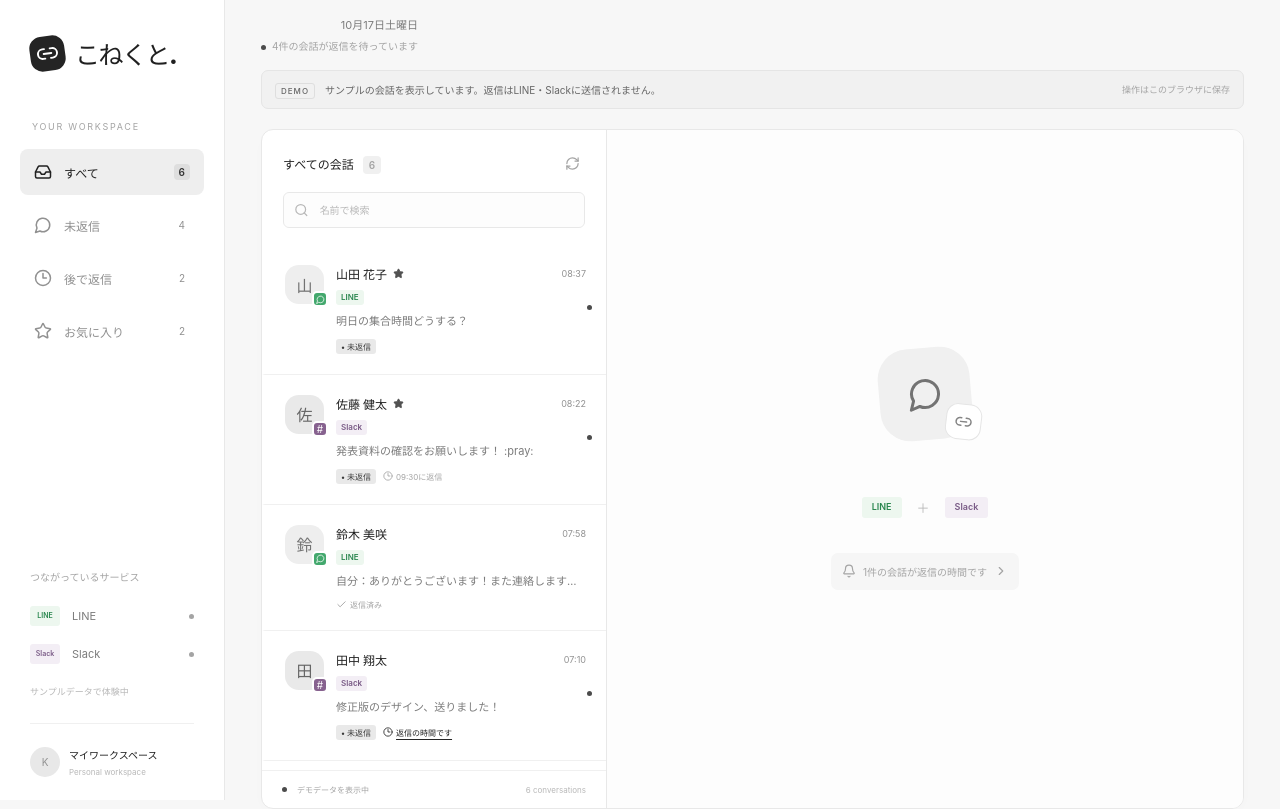
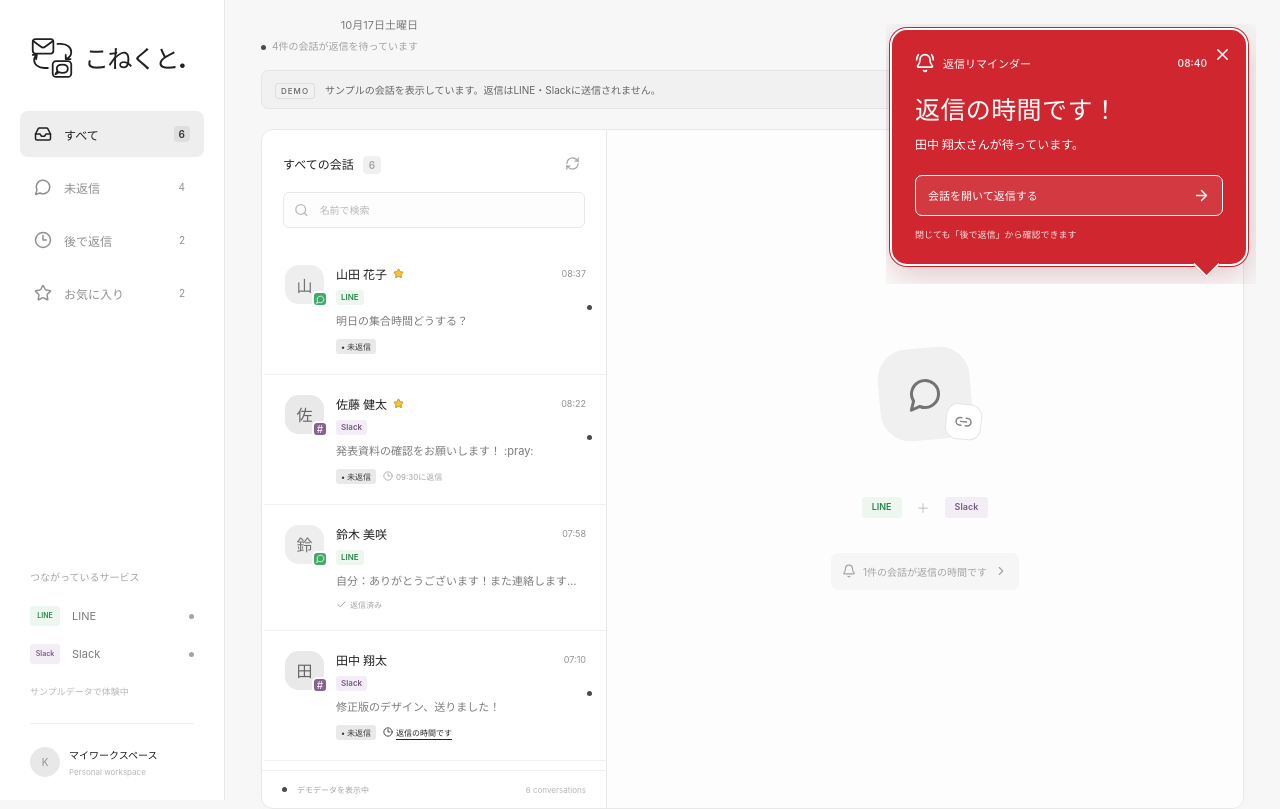
Before and after one commit to jphacks/os_2615, a React (Vite) app in the folder frontend/: page / in a window 1280 px wide. Built offline with nearby package versions, Linux system fonts and the light colour scheme.

Commit message:
feat(frontend): add reminder alerts, brand icon and yellow favorites

```diff
--- a/frontend/index.html
+++ b/frontend/index.html
@@ -3,7 +3,8 @@
   <head>
     <meta charset="UTF-8" />
     <meta name="viewport" content="width=device-width, initial-scale=1.0" />
-    <meta name="theme-color" content="#f6f7f9" />
+    <meta name="theme-color" content="#f7f7f7" />
+    <link rel="icon" type="image/svg+xml" href="/konekuto-icon.svg" />
     <!-- タイトルです．もっといいのあったらかえます． -->
     <title>こねくと｜konekuto</title>
   </head>
--- a/frontend/src/App.jsx
+++ b/frontend/src/App.jsx
@@ -16,6 +16,7 @@
 } from "lucide-react";
 import { api, isMock } from "./services/api";
 import ReminderCalendar from "./components/ReminderCalendar.jsx";
+import ReminderAlerts from "./components/ReminderAlerts.jsx";
 import { localDateTime } from "./components/reminderDate.js";
 const filters = [
   ["all", "すべて", Inbox],
@@ -125,11 +126,14 @@
   useEffect(() => {
     loadList();
     const t = setInterval(() => {
-      setNow(Date.now());
       loadList();
       if (activeRef.current) loadDetail(activeRef.current);
     }, 5000);
     return () => clearInterval(t);
+  }, []);
+  useEffect(() => {
+    const timer = setInterval(() => setNow(Date.now()), 1000);
+    return () => clearInterval(timer);
   }, []);
   useEffect(() => {
     end.current?.scrollIntoView({ block: "nearest", behavior: "smooth" });
@@ -259,13 +263,12 @@
       <aside className="sidebar">
         <a href="./" className="brand">
           <span>
-            <Link2 size={23} />
+            <img src="/konekuto-icon.svg" alt="" width="44" height="44" />
           </span>
           <b>
             こねくと<i>.</i>
           </b>
         </a>
-        <div className="workspace-label">YOUR WORKSPACE</div>
         <nav aria-label="受信箱フィルタ">
           {filters.map(([f, label, Icon]) => (
             <button
@@ -671,6 +674,7 @@
           </section>
         </div>
       </main>
+      <ReminderAlerts items={items} now={now} onOpen={open} />
       {notice && (
         <div className="toast" role="status">
           <Check size={16} />
--- /dev/null
+++ b/frontend/src/components/ReminderAlerts.jsx
@@ -0,0 +1,63 @@
+import React, { useState } from "react";
+import { BellRing, ArrowRight, X } from "lucide-react";
+import { dueReminderAlerts, reminderAlertKey } from "./reminderAlerts.js";
+export default function ReminderAlerts({ items, now, onOpen }) {
+  const [dismissed, setDismissed] = useState(() => new Set());
+  const due = dueReminderAlerts(items, now, dismissed);
+  const dismiss = (reminder) =>
+    setDismissed(
+      (previous) => new Set([...previous, reminderAlertKey(reminder)]),
+    );
+  if (!due.length) return null;
+  return (
+    <aside className="reminder-alert-stack" aria-label="返信リマインダー通知">
+      {due.slice(0, 3).map(({ contact, reminder }) => (
+        <section
+          className="reminder-alert"
+          key={reminderAlertKey(reminder)}
+          role="alert"
+        >
+          <button
+            className="reminder-alert-close"
+            aria-label={`${contact.displayName}さんの通知を閉じる`}
+            onClick={() => dismiss(reminder)}
+          >
+            <X size={19} />
+          </button>
+          <div className="reminder-alert-label">
+            <BellRing size={20} />
+            <span>返信リマインダー</span>
+            <span className="reminder-alert-time">
+              {new Date(reminder.remindAt).toLocaleTimeString("ja-JP", {
+                hour: "2-digit",
+                minute: "2-digit",
+              })}
+            </span>
+          </div>
+          <h2>返信の時間です！</h2>
+          <p>
+            <strong>{contact.displayName}</strong>さんが待っています。
+          </p>
+          <button
+            className="reminder-alert-open"
+            onClick={() => {
+              onOpen(contact.id);
+              dismiss(reminder);
+            }}
+          >
+            会話を開いて返信する
+            <ArrowRight size={17} />
+          </button>
+          <span className="reminder-alert-note">
+            閉じても「後で返信」から確認できます
+          </span>
+        </section>
+      ))}
+      {due.length > 3 && (
+        <div className="reminder-alert-more">
+          ほか {due.length - 3} 件のリマインダーがあります
+        </div>
+      )}
+    </aside>
+  );
+}
--- /dev/null
+++ b/frontend/src/components/reminderAlerts.js
@@ -0,0 +1,16 @@
+export const reminderAlertKey = (reminder) =>
+  `${reminder.id}:${reminder.remindAt}`;
+export function dueReminderAlerts(items, now, dismissed = new Set()) {
+  return items
+    .filter(
+      ({ reminder }) =>
+        reminder?.status === "pending" &&
+        Date.parse(reminder.remindAt) <= now &&
+        !dismissed.has(reminderAlertKey(reminder)),
+    )
+    .sort(
+      (a, b) =>
+        Date.parse(a.reminder.remindAt) - Date.parse(b.reminder.remindAt) ||
+        a.reminder.id.localeCompare(b.reminder.id),
+    );
+}
--- a/frontend/src/styles.css
+++ b/frontend/src/styles.css
@@ -80,11 +80,8 @@
   color: #696969;
   font-style: normal;
 }
-.workspace-label {
-  font-size: 9px;
-  letter-spacing: 1.7px;
-  color: #a4a4a4;
-  margin: 50px 12px 17px;
+.sidebar nav {
+  margin-top: 32px;
 }
 .nav-item {
   display: flex;
@@ -935,7 +932,6 @@
     gap: 0;
   }
   .brand b,
-  .workspace-label,
   .nav-item span,
   .nav-item small,
   .sidebar-bottom {
@@ -1251,40 +1247,318 @@
   color: var(--ink);
   background: var(--canvas);
 }
-.brand > span, .send-button, .calendar-days .selected-day,
+.brand > span,
+.send-button,
+.calendar-days .selected-day,
 .calendar-days .selected-day:hover:not(:disabled) {
   background: var(--control);
   color: white;
 }
-.brand i { color: var(--ink); }
-.send-button:hover:not(:disabled) { background: var(--control-hover); }
-.nav-item.chosen { background: var(--selected-surface); color: var(--ink); }
-.chosen small { background: #dedede; color: #333; }
-.contact-card.active { background: #f2f2f2; border-left-color: #292929; }
-.contact-card:hover { background: #f7f7f7; }
-.mine .bubble { background: #eeeeee; border-color: #e2e2e2; color: #333; }
-.bubble, .composer textarea { color: #404040; }
-.unread-dot, .date i, .list-footer > i, .composer > p i { background: #4b4b4b; }
-.unreplied { background: #e9e9e9; color: #3a3a3a; font-weight: 600; }
-.later-chip.due { color: #252525; font-weight: 700; text-decoration: underline; text-underline-offset: 3px; }
-.reminder-banner.due { background: #ededed; color: #242424; border-left: 3px solid #242424; font-weight: 600; }
-.reminder-banner { background: #f4f4f4; color: #595959; }
-.favorite-button.is-favorite, .star-filled { color: #525252; }
-.favorite-button.is-favorite svg, .star-filled { fill: #525252; }
-.demo-banner { background: #f1f1f1; border-color: var(--line); color: #666; }
-.avatar { background: #eeeeee; color: #737373; }
-.avatar.slack { background: #e9e9e9; color: #666; }
-.platform.line { background: #edf7ef; color: #29864e; }
-.platform.slack { background: #f3eef5; color: #795a86; }
-.avatar i { background: #43a86d; }
-.avatar.slack i { background: #87628f; }
-.modal-icon, .welcome-icon { background: #f0f0f0; color: #737373; }
-.welcome-icon > span { color: #858585; border-color: var(--line); }
-.reminder-selection { background: #f0f0f0; color: #343434; }
-.calendar-time select { color: #333; border-color: #d9d9d9; }
-.calendar-navigation button { color: #666; }
-.calendar-days button[aria-current="date"] { box-shadow: inset 0 0 0 1px #a3a3a3; }
-.calendar-days button:hover:not(:disabled) { background: #ededed; }
-.error { background: #f2f2f2; border-color: #bdbdbd; border-left: 3px solid #333; color: #333; }
-.modal-error { color: #333; font-weight: 600; }
-.toast { background: #252525; }
+.brand i {
+  color: var(--ink);
+}
+.send-button:hover:not(:disabled) {
+  background: var(--control-hover);
+}
+.nav-item.chosen {
+  background: var(--selected-surface);
+  color: var(--ink);
+}
+.chosen small {
+  background: #dedede;
+  color: #333;
+}
+.contact-card.active {
+  background: #f2f2f2;
+  border-left-color: #292929;
+}
+.contact-card:hover {
+  background: #f7f7f7;
+}
+.mine .bubble {
+  background: #eeeeee;
+  border-color: #e2e2e2;
+  color: #333;
+}
+.bubble,
+.composer textarea {
+  color: #404040;
+}
+.unread-dot,
+.date i,
+.list-footer > i,
+.composer > p i {
+  background: #4b4b4b;
+}
+.unreplied {
+  background: #e9e9e9;
+  color: #3a3a3a;
+  font-weight: 600;
+}
+.later-chip.due {
+  color: #252525;
+  font-weight: 700;
+  text-decoration: underline;
+  text-underline-offset: 3px;
+}
+.reminder-banner.due {
+  background: #ededed;
+  color: #242424;
+  border-left: 3px solid #242424;
+  font-weight: 600;
+}
+.reminder-banner {
+  background: #f4f4f4;
+  color: #595959;
+}
+.favorite-button.is-favorite,
+.star-filled {
+  color: #c58f16;
+}
+.favorite-button.is-favorite svg,
+.star-filled {
+  fill: #f5c542;
+}
+.demo-banner {
+  background: #f1f1f1;
+  border-color: var(--line);
+  color: #666;
+}
+.avatar {
+  background: #eeeeee;
+  color: #737373;
+}
+.avatar.slack {
+  background: #e9e9e9;
+  color: #666;
+}
+.platform.line {
+  background: #edf7ef;
+  color: #29864e;
+}
+.platform.slack {
+  background: #f3eef5;
+  color: #795a86;
+}
+.avatar i {
+  background: #43a86d;
+}
+.avatar.slack i {
+  background: #87628f;
+}
+.modal-icon,
+.welcome-icon {
+  background: #f0f0f0;
+  color: #737373;
+}
+.welcome-icon > span {
+  color: #858585;
+  border-color: var(--line);
+}
+.reminder-selection {
+  background: #f0f0f0;
+  color: #343434;
+}
+.calendar-time select {
+  color: #333;
+  border-color: #d9d9d9;
+}
+.calendar-navigation button {
+  color: #666;
+}
+.calendar-days button[aria-current="date"] {
+  box-shadow: inset 0 0 0 1px #a3a3a3;
+}
+.calendar-days button:hover:not(:disabled) {
+  background: #ededed;
+}
+.error {
+  background: #f2f2f2;
+  border-color: #bdbdbd;
+  border-left: 3px solid #333;
+  color: #333;
+}
+.modal-error {
+  color: #333;
+  font-weight: 600;
+}
+.toast {
+  background: #252525;
+}
+
+/* Approved envelope / chat exchange mark. */
+.brand > span {
+  width: 44px;
+  height: 44px;
+  background: transparent;
+  border-radius: 0;
+  transform: none;
+  flex-shrink: 0;
+}
+.brand > span img {
+  display: block;
+  width: 44px;
+  height: 44px;
+}
+@media (max-width: 800px) {
+  .brand {
+    padding: 0 4px;
+  }
+}
+
+/* Reminder deadlines are the deliberate exception to the monochrome palette. */
+.reminder-alert-stack {
+  position: fixed;
+  top: 24px;
+  right: 24px;
+  width: min(370px, calc(100vw - 32px));
+  display: flex;
+  flex-direction: column;
+  gap: 20px;
+  z-index: 35;
+  max-height: calc(100dvh - 48px);
+  overflow-y: auto;
+  padding: 4px 8px 18px 4px;
+  pointer-events: none;
+}
+.reminder-alert {
+  position: relative;
+  flex-shrink: 0;
+  padding: 23px;
+  background: #cf262f;
+  color: #fff;
+  border: 2px solid #fff;
+  border-radius: 17px;
+  box-shadow:
+    0 10px 35px #861b2340,
+    0 0 0 1px #cf262f;
+  pointer-events: auto;
+  animation:
+    reminder-arrive 0.28s ease-out,
+    reminder-emphasis 0.75s ease-in-out 3;
+}
+.reminder-alert::after {
+  content: "";
+  position: absolute;
+  bottom: -10px;
+  right: 30px;
+  width: 17px;
+  height: 17px;
+  background: #cf262f;
+  border-right: 2px solid white;
+  border-bottom: 2px solid white;
+  transform: rotate(45deg);
+}
+.reminder-alert-close {
+  position: absolute;
+  top: 10px;
+  right: 9px;
+  padding: 5px;
+  display: grid;
+  place-items: center;
+  border-radius: 5px;
+  color: white;
+}
+.reminder-alert-close:hover {
+  background: #ffffff25;
+}
+.reminder-alert-label {
+  display: flex;
+  gap: 8px;
+  align-items: center;
+  font-size: 11px;
+  font-weight: 600;
+  padding-right: 16px;
+}
+.reminder-alert-time {
+  margin-left: auto;
+  font-size: 10px;
+  opacity: 0.85;
+}
+.reminder-alert h2 {
+  margin: 17px 0 8px;
+  font-size: 25px;
+  font-weight: 800;
+  letter-spacing: 0.4px;
+}
+.reminder-alert p {
+  font-size: 12px;
+  margin: 0 0 19px;
+  line-height: 1.8;
+  overflow-wrap: anywhere;
+}
+.reminder-alert p strong {
+  font-weight: 700;
+}
+.reminder-alert-open {
+  display: flex;
+  justify-content: space-between;
+  align-items: center;
+  gap: 8px;
+  width: 100%;
+  border: 1px solid #fff;
+  background: #ffffff16;
+  color: white;
+  padding: 11px 12px;
+  border-radius: 7px;
+  font-size: 11px;
+  font-weight: 600;
+}
+.reminder-alert-open:hover {
+  background: white;
+  color: #b71e28;
+}
+.reminder-alert button:focus-visible {
+  outline: 2px solid white;
+  outline-offset: 3px;
+}
+.reminder-alert-note {
+  display: block;
+  margin-top: 12px;
+  font-size: 9px;
+  opacity: 0.85;
+}
+.reminder-alert-more {
+  border-radius: 8px;
+  padding: 10px;
+  background: #b71e28;
+  color: white;
+  font-size: 11px;
+  text-align: center;
+  border: 1px solid white;
+}
+@keyframes reminder-arrive {
+  from {
+    opacity: 0;
+    transform: translateY(-12px);
+  }
+  to {
+    opacity: 1;
+    transform: translateY(0);
+  }
+}
+@keyframes reminder-emphasis {
+  50% {
+    box-shadow:
+      0 10px 35px #861b2350,
+      0 0 0 5px #cf262f30;
+  }
+}
+@media (max-width: 650px) {
+  .reminder-alert-stack {
+    top: 14px;
+    right: 8px;
+    max-height: calc(100dvh - 28px);
+  }
+  .reminder-alert {
+    padding: 20px;
+  }
+  .reminder-alert h2 {
+    font-size: 23px;
+  }
+}
+@media (prefers-reduced-motion: reduce) {
+  .reminder-alert {
+    animation: none;
+  }
+}
```
Also changed, not shown: frontend/public/konekuto-icon.svg (added), 1 other file (tests, documents, lock files or other folders).
